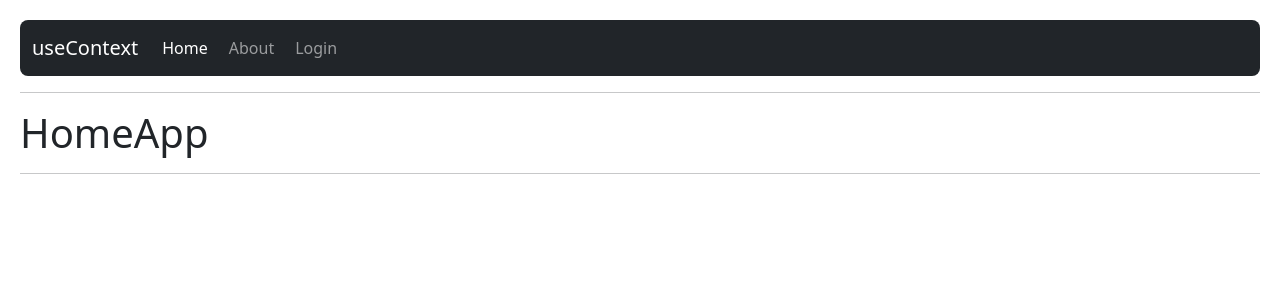
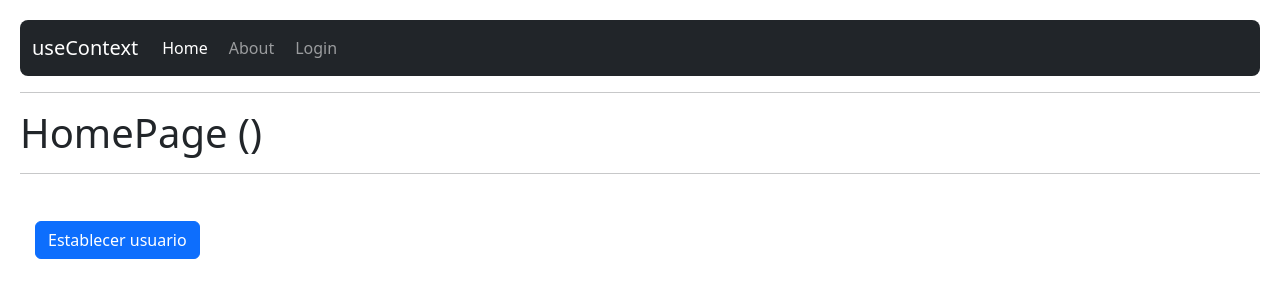
Before and after one commit to centinelaCode/Guia-Hooks-react, a React (Vite) app: page / in a window 1280 px wide. Shown: the top 300 px of the page. Built offline with nearby package versions, Linux system fonts and the light colour scheme.

Commit message:
[ADD] Se implementa el UserContext en los componentes que lo necesitemos
=> const { user, setUser } = useContext( UserContext )

```diff
--- a/src/09-useContext/HomePage.jsx
+++ b/src/09-useContext/HomePage.jsx
@@ -1,10 +1,32 @@
+import { useContext } from "react";
+import { UserContext } from "./context/UserContext";
+
+export const HomePage = () => {
+
+  const { user, setUser } = useContext( UserContext )
+
+  return (
+    <>
+      <h1>HomePage (<small>{user?.name}</small>) </h1>
+      <hr />
+
+      <pre>
+        { JSON.stringify(user, null, 3)}
+      </pre>
+
+      <button
+        className="btn btn-primary"
+        onClick={ () => setUser({
+          id: 123,
+          name: 'raul Valdez',
+          email: 'rvaldez20@gmail.com',
+        }) }
+      >
+        Establecer usuario
+      </button>
+
+    </>
 
 
-export const HomePage = () => {
-  return (
-    <>
-      <h1>HomeApp</h1>
-      <hr />
-    </>
   )
 }
--- a/src/09-useContext/LoginPage.jsx
+++ b/src/09-useContext/LoginPage.jsx
@@ -1,10 +1,20 @@
+import { useContext } from "react";
+import { UserContext } from "./context/UserContext";
 
 
 export const LoginPage = () => {
+
+  const { user } = useContext( UserContext )
+  // console.log(user)
+
   return (
     <>
       <h1>LoginApp</h1>
       <hr />
+
+      <pre>
+        { JSON.stringify(user, null, 3)}
+      </pre>
     </>
   )
 }
--- a/src/09-useContext/context/UserProvider.jsx
+++ b/src/09-useContext/context/UserProvider.jsx
@@ -1,14 +1,18 @@
+import { useState } from 'react'
 import { UserContext } from './UserContext'
 
-const user = {
-  id: 123,
-  name: 'raul Valdez',
-  email: 'rvaldez20@gmail.com',
-}
+// const user = {
+//   id: 123,
+//   name: 'raul Valdez',
+//   email: 'rvaldez20@gmail.com',
+// }
 
 export const UserProvider = ({ children }) => {
+
+  const [user, setUser] = useState()
+
   return (
-    <UserContext.Provider value={{ user: user }}>
+    <UserContext.Provider value={{ user, setUser }}>
       { children }
     </UserContext.Provider>
   )
--- a/src/index.css
+++ b/src/index.css
@@ -11,3 +11,7 @@
 a {
   margin-right: 5px;
 }
+
+small {
+  color: teal;
+}
```
